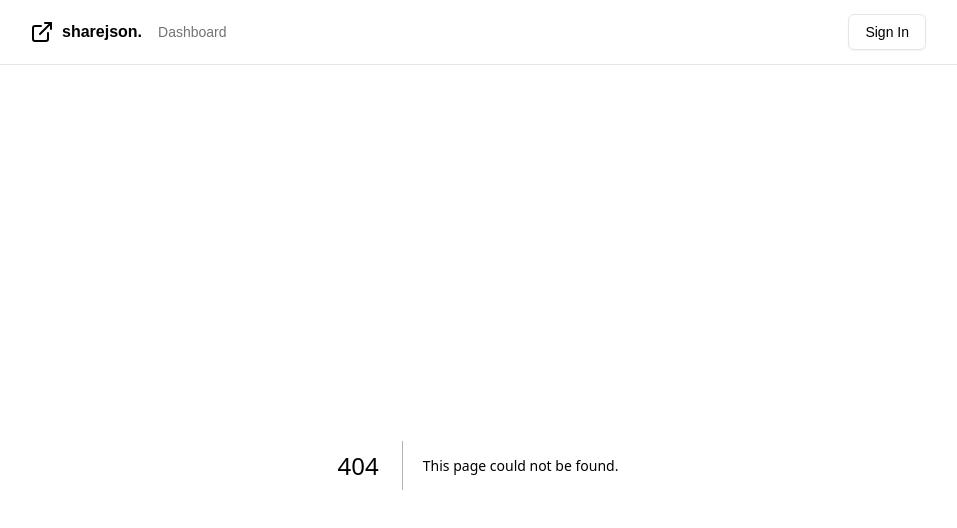
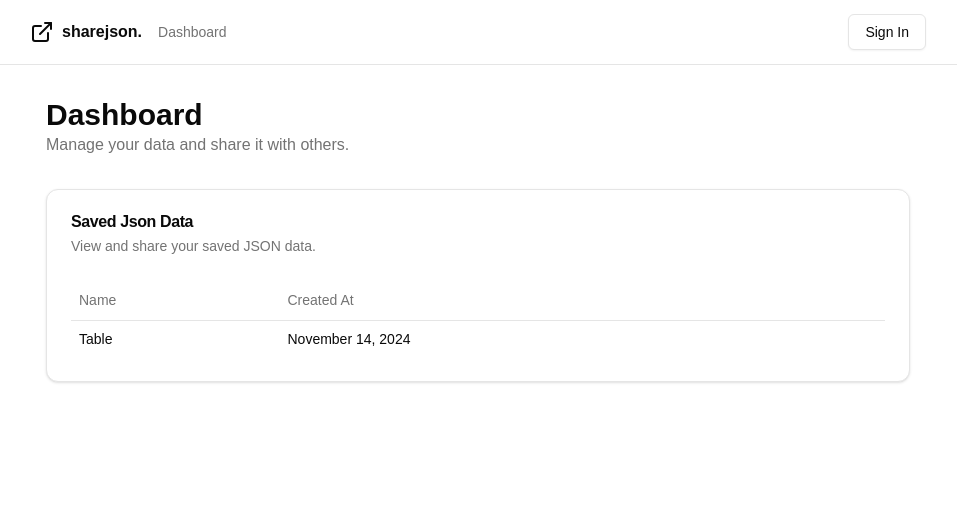
Before and after one commit to noejunior792/json-share, a Next.js app: page /dashboard in a window 1280 px wide. Before the commit this address had no page. Shown: the top 528 px of the page, without its empty margins (162-1119 px from the left). Built offline with nearby package versions, Linux system fonts and the light colour scheme.

Commit message:
✨style: building the dashboard page

```diff
--- /dev/null
+++ b/src/app/dashboard/page.tsx
@@ -0,0 +1,16 @@
+import JsonEditor from '@/components/json-editor'
+import React from 'react'
+
+export default function DashboardPage() {
+  return (
+    <div>
+        <div className='my-8'>
+            <h1 className='text-3xl font-bold'>Dashboard</h1>
+            <p className='text-muted-foreground'>
+                Manage your data and share it with others.
+                </p>
+        </div>
+        <JsonEditor />
+    </div>
+  )
+}
--- /dev/null
+++ b/src/components/json-data-table.tsx
@@ -0,0 +1,41 @@
+import React from "react";
+import {
+  Table,
+  TableBody,
+  TableCell,
+  TableHead,
+  TableHeader,
+  TableRow,
+} from "@/components/ui/table";
+import { format } from "date-fns";
+
+const jsonDataList = [
+  {
+    id: "cdjbsjcvejd",
+    name: "Table",
+    createdAt: Date.now(),
+  },
+];
+export default function JsonDataTable() {
+  return (
+    <Table>
+      <TableHeader>
+        <TableRow>
+          <TableHead>Name</TableHead>
+          <TableHead>Created At</TableHead>
+          <TableHead>
+            <span className="sr-only">Share</span>
+          </TableHead>
+        </TableRow>
+      </TableHeader>
+      <TableBody>
+        {jsonDataList.map((data) => (
+          <TableRow key={data.id}>
+            <TableCell>{data.name}</TableCell>
+            <TableCell>{format(new Date(data.createdAt), 'MMMM d, yyyy')}</TableCell>
+          </TableRow>
+        ))}
+      </TableBody>
+    </Table>
+  );
+}
--- /dev/null
+++ b/src/components/json-editor.tsx
@@ -0,0 +1,27 @@
+import React from "react";
+import {
+  Card,
+  CardContent,
+  CardDescription,
+  CardHeader,
+  CardTitle,
+} from "@/components/ui/card";
+import JsonDataTable from "./json-data-table";
+
+export default function JsonEditor() {
+  return (
+    <div>
+      <Card>
+        <CardHeader>
+          <CardTitle>Saved Json Data</CardTitle>
+          <CardDescription>
+            View and share your saved JSON data.
+          </CardDescription>
+        </CardHeader>
+        <CardContent>
+          <JsonDataTable />
+        </CardContent>
+      </Card>
+    </div>
+  );
+}
--- /dev/null
+++ b/src/components/ui/card.tsx
@@ -0,0 +1,76 @@
+import * as React from "react"
+
+import { cn } from "@/lib/utils"
+
+const Card = React.forwardRef<
+  HTMLDivElement,
+  React.HTMLAttributes<HTMLDivElement>
+>(({ className, ...props }, ref) => (
+  <div
+    ref={ref}
+    className={cn(
+      "rounded-xl border bg-card text-card-foreground shadow",
+      className
+    )}
+    {...props}
+  />
+))
+Card.displayName = "Card"
+
+const CardHeader = React.forwardRef<
+  HTMLDivElement,
+  React.HTMLAttributes<HTMLDivElement>
+>(({ className, ...props }, ref) => (
+  <div
+    ref={ref}
+    className={cn("flex flex-col space-y-1.5 p-6", className)}
+    {...props}
+  />
+))
+CardHeader.displayName = "CardHeader"
+
+const CardTitle = React.forwardRef<
+  HTMLParagraphElement,
+  React.HTMLAttributes<HTMLHeadingElement>
+>(({ className, ...props }, ref) => (
+  <h3
+    ref={ref}
+    className={cn("font-semibold leading-none tracking-tight", className)}
+    {...props}
+  />
+))
+CardTitle.displayName = "CardTitle"
+
+const CardDescription = React.forwardRef<
+  HTMLParagraphElement,
+  React.HTMLAttributes<HTMLParagraphElement>
+>(({ className, ...props }, ref) => (
+  <p
+    ref={ref}
+    className={cn("text-sm text-muted-foreground", className)}
+    {...props}
+  />
+))
+CardDescription.displayName = "CardDescription"
+
+const CardContent = React.forwardRef<
+  HTMLDivElement,
+  React.HTMLAttributes<HTMLDivElement>
+>(({ className, ...props }, ref) => (
+  <div ref={ref} className={cn("p-6 pt-0", className)} {...props} />
+))
+CardContent.displayName = "CardContent"
+
+const CardFooter = React.forwardRef<
+  HTMLDivElement,
+  React.HTMLAttributes<HTMLDivElement>
+>(({ className, ...props }, ref) => (
+  <div
+    ref={ref}
+    className={cn("flex items-center p-6 pt-0", className)}
+    {...props}
+  />
+))
+CardFooter.displayName = "CardFooter"
+
+export { Card, CardHeader, CardFooter, CardTitle, CardDescription, CardContent }
--- /dev/null
+++ b/src/components/ui/table.tsx
@@ -0,0 +1,120 @@
+import * as React from "react"
+
+import { cn } from "@/lib/utils"
+
+const Table = React.forwardRef<
+  HTMLTableElement,
+  React.HTMLAttributes<HTMLTableElement>
+>(({ className, ...props }, ref) => (
+  <div className="relative w-full overflow-auto">
+    <table
+      ref={ref}
+      className={cn("w-full caption-bottom text-sm", className)}
+      {...props}
+    />
+  </div>
+))
+Table.displayName = "Table"
+
+const TableHeader = React.forwardRef<
+  HTMLTableSectionElement,
+  React.HTMLAttributes<HTMLTableSectionElement>
+>(({ className, ...props }, ref) => (
+  <thead ref={ref} className={cn("[&_tr]:border-b", className)} {...props} />
+))
+TableHeader.displayName = "TableHeader"
+
+const TableBody = React.forwardRef<
+  HTMLTableSectionElement,
+  React.HTMLAttributes<HTMLTableSectionElement>
+>(({ className, ...props }, ref) => (
+  <tbody
+    ref={ref}
+    className={cn("[&_tr:last-child]:border-0", className)}
+    {...props}
+  />
+))
+TableBody.displayName = "TableBody"
+
+const TableFooter = React.forwardRef<
+  HTMLTableSectionElement,
+  React.HTMLAttributes<HTMLTableSectionElement>
+>(({ className, ...props }, ref) => (
+  <tfoot
+    ref={ref}
+    className={cn(
+      "border-t bg-muted/50 font-medium [&>tr]:last:border-b-0",
+      className
+    )}
+    {...props}
+  />
+))
+TableFooter.displayName = "TableFooter"
+
+const TableRow = React.forwardRef<
+  HTMLTableRowElement,
+  React.HTMLAttributes<HTMLTableRowElement>
+>(({ className, ...props }, ref) => (
+  <tr
+    ref={ref}
+    className={cn(
+      "border-b transition-colors hover:bg-muted/50 data-[state=selected]:bg-muted",
+      className
+    )}
+    {...props}
+  />
+))
+TableRow.displayName = "TableRow"
+
+const TableHead = React.forwardRef<
+  HTMLTableCellElement,
+  React.ThHTMLAttributes<HTMLTableCellElement>
+>(({ className, ...props }, ref) => (
+  <th
+    ref={ref}
+    className={cn(
+      "h-10 px-2 text-left align-middle font-medium text-muted-foreground [&:has([role=checkbox])]:pr-0 [&>[role=checkbox]]:translate-y-[2px]",
+      className
+    )}
+    {...props}
+  />
+))
+TableHead.displayName = "TableHead"
+
+const TableCell = React.forwardRef<
+  HTMLTableCellElement,
+  React.TdHTMLAttributes<HTMLTableCellElement>
+>(({ className, ...props }, ref) => (
+  <td
+    ref={ref}
+    className={cn(
+      "p-2 align-middle [&:has([role=checkbox])]:pr-0 [&>[role=checkbox]]:translate-y-[2px]",
+      className
+    )}
+    {...props}
+  />
+))
+TableCell.displayName = "TableCell"
+
+const TableCaption = React.forwardRef<
+  HTMLTableCaptionElement,
+  React.HTMLAttributes<HTMLTableCaptionElement>
+>(({ className, ...props }, ref) => (
+  <caption
+    ref={ref}
+    className={cn("mt-4 text-sm text-muted-foreground", className)}
+    {...props}
+  />
+))
+TableCaption.displayName = "TableCaption"
+
+export {
+  Table,
+  TableHeader,
+  TableBody,
+  TableFooter,
+  TableHead,
+  TableRow,
+  TableCell,
+  TableCaption,
+}
```
